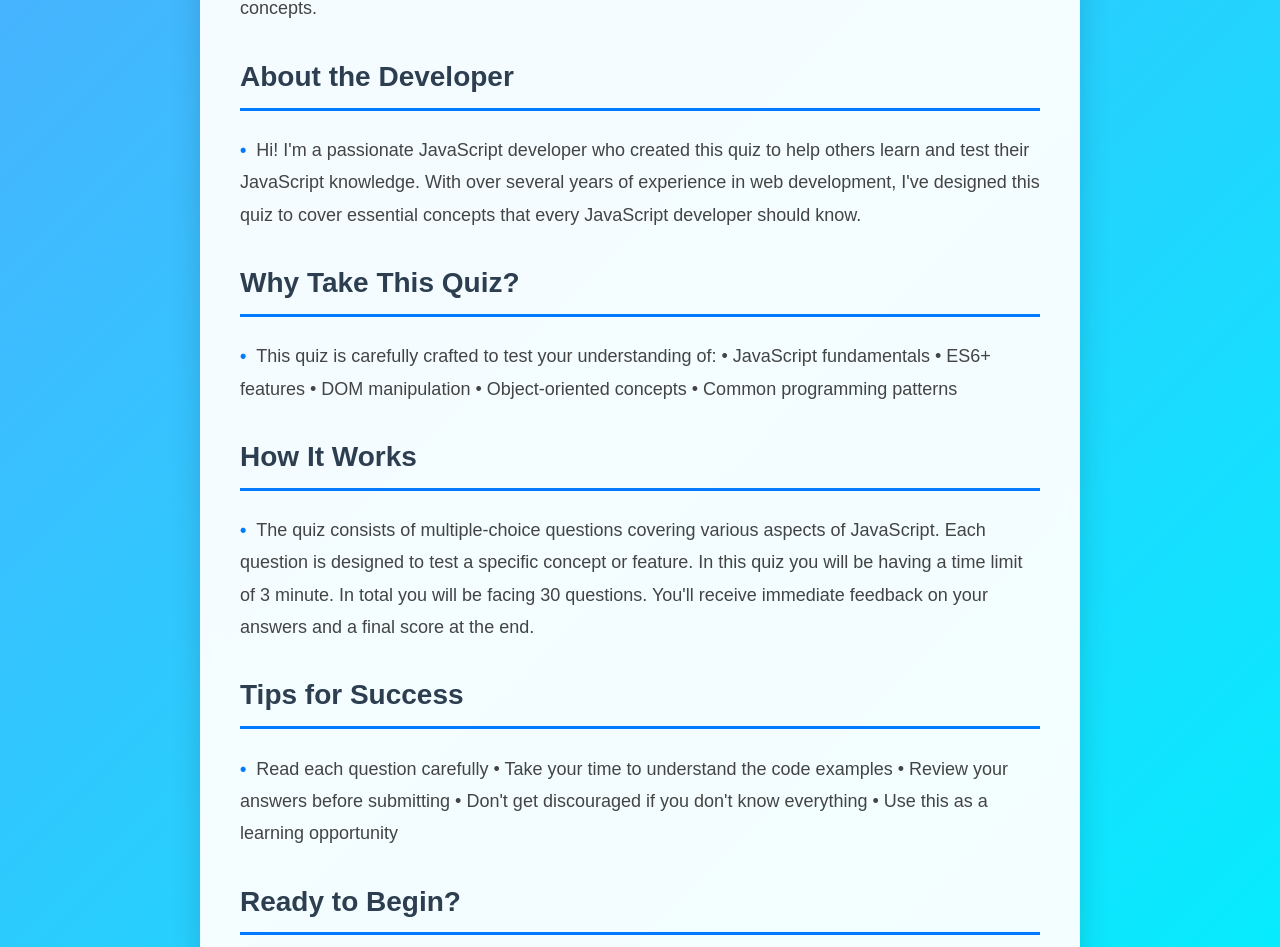
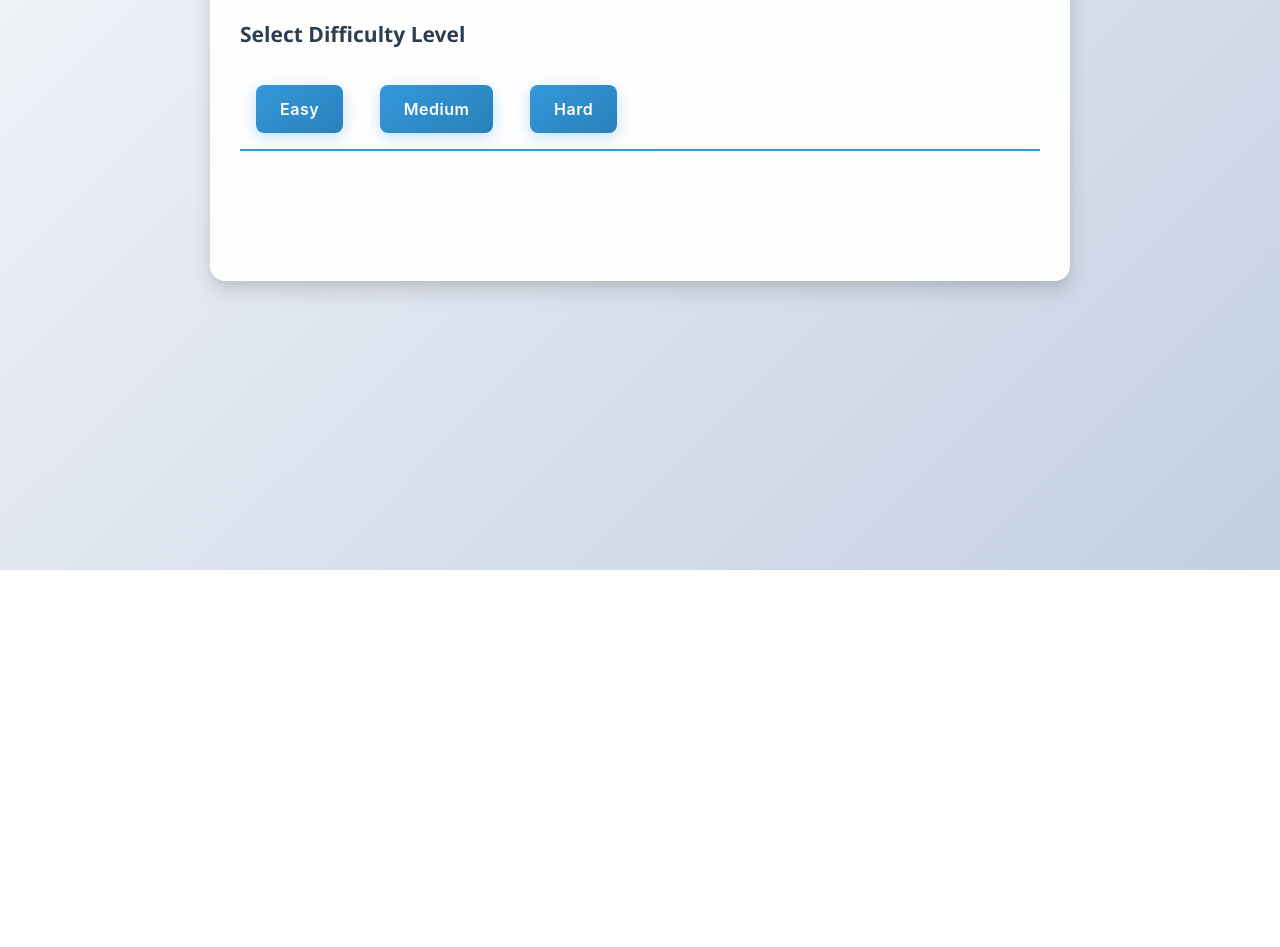
Before and after one commit to Muhibkhan999/Quiz-2, a plain HTML site: page Intro.html in a window 1280 px wide. Shown: the part 290-1237 px from the top of the page. After the commit the page ends 860 px from the top, so only its background shows below. Drawn offline with Linux system fonts and the light colour scheme.

Commit message:
Intro Page Fixed

```diff
--- a/Intro.html
+++ b/Intro.html
@@ -3,51 +3,37 @@
 <head>
     <meta charset="UTF-8">
     <meta name="viewport" content="width=device-width, initial-scale=1.0">
-    <title>JavaScript Quiz</title>
-    <link rel="stylesheet" href="Intro.css">
+    <title>Javascript MCQ Quiz By Muhib and Aaliyan</title>
+    <link rel="stylesheet" href="style.css">
 </head>
 <body>
-    <div class="intro-container">
-        <h1>Welcome to the JavaScript Quiz</h1>
-        <p>
-            JavaScript is a powerful programming language that enables dynamic and interactive content on websites.
-            It's widely used for web development and allows developers to create responsive web applications.
-            Through this quiz, you will test your knowledge of JavaScript fundamentals and key concepts.
-        </p>
-        <h2>About the Developer</h2>
-        <p>
-            Hi! I'm a passionate JavaScript developer who created this quiz to help others learn and test their JavaScript knowledge.
-            With over several years of experience in web development, I've designed this quiz to cover essential concepts that every
-            JavaScript developer should know.
-        </p>
-        <h2>Why Take This Quiz?</h2>
-        <p>
-            This quiz is carefully crafted to test your understanding of:
-            • JavaScript fundamentals
-            • ES6+ features
-            • DOM manipulation
-            • Object-oriented concepts
-            • Common programming patterns
-        </p>
-        <h2>How It Works</h2>
-        <p>
-            The quiz consists of multiple-choice questions covering various aspects of JavaScript. Each question is designed
-            to test a specific concept or feature. In this quiz you will be having a time limit of 3 minute. In total you will be facing 30 questions. You'll receive immediate feedback on your answers and a final score at the end.
-        </p>
-        <h2>Tips for Success</h2>
-        <p>
-             Read each question carefully
-            • Take your time to understand the code examples
-            • Review your answers before submitting
-            • Don't get discouraged if you don't know everything
-            • Use this as a learning opportunity
-        </p>
-        <h2>Ready to Begin?</h2>
-        <p>
-            Test your JavaScript knowledge and discover areas where you can improve. Good luck!
-        </p>
-        <button id="start-btn" onclick="window.location.href='index.html'">Start Quiz</button>
+    <video autoplay muted loop id="background-video">
+        <source src="https://assets.mixkit.co/videos/preview/mixkit-white-abstract-motion-graphics-5054-large.mp4" type="video/mp4">
+    </video>
+
+    <div class="quiz-container">
+        <h1>Dynamic MCQ Quiz</h1>
+
+        <!-- Difficulty Selection Screen -->
+        <div class="difficulty-selection" id="difficulty-selection">
+            <h3>Select Difficulty Level</h3>
+            <button onclick="startQuiz('easy')">Easy</button>
+            <button onclick="startQuiz('medium')">Medium</button>
+            <button onclick="startQuiz('hard')">Hard</button>
+        </div>
+
+        <div id="question-container"></div>
+        <button id="next-btn" onclick="loadNextQuestion()" style="display: none;">Next</button>
+        <div id="result" style="display: none;">
+            <h2>Your Score: <span id="score"></span>/<span id="total-questions"></span></h2>
+        </div>
     </div>
 
+    <div class="timer" id="timer"></div>
+    <div id="progress-container" style="width: 100%; background-color: #f3f3f3; height: 10px; border-radius: 5px; overflow: hidden; margin-bottom: 10px; display: none;">
+        <div id="progress-bar" style="height: 100%; background-color: #4caf50; width: 100%; transition: width 1s ease;"></div>
+    </div>
+
+    <script src="script.js"></script>
 </body>
 </html>
--- a/script.js
+++ b/script.js
@@ -3,159 +3,191 @@ const questions = {
         {
             question: "What keyword is used to declare a variable in JavaScript?",
             options: ["A. var", "B. let", "C. const", "D. All of the above"],
-            correct: "D"
+            correct: "D",
+            example: "var name = 'John';\nlet age = 25;\nconst PI = 3.14;"
         },
         {
             question: "What is the correct way to write a comment in JavaScript?",
             options: ["A. <!-- comment -->", "B. # comment", "C. // comment", "D. /* comment"],
-            correct: "C"
+            correct: "C",
+            example: "// This is a single line comment\n/* This is a\nmulti-line comment */"
         },
         {
             question: "What method is used to add an element at the end of an array?",
             options: ["A. push()", "B. pop()", "C. shift()", "D. unshift()"],
-            correct: "A"
+            correct: "A",
+            example: "let fruits = ['apple', 'banana'];\nfruits.push('orange'); // fruits is now ['apple', 'banana', 'orange']"
         },
         {
             question: "Which method is used to remove the last element from an array?",
             options: ["A. push()", "B. pop()", "C. shift()", "D. unshift()"],
-            correct: "B"
+            correct: "B",
+            example: "let fruits = ['apple', 'banana', 'orange'];\nlet lastFruit = fruits.pop(); // fruits is now ['apple', 'banana']"
         },
         {
             question: "What is the JavaScript keyword to declare a constant variable?",
             options: ["A. var", "B. let", "C. const", "D. constant"],
-            correct: "C"
+            correct: "C",
+            example: "const TAX_RATE = 0.07;\nconst API_KEY = 'abc123';"
         },
         {
             question: "Which event occurs when a user clicks on an HTML element?",
             options: ["A. onmouseclick", "B. onclick", "C. onchange", "D. onmouseover"],
-            correct: "B"
+            correct: "B",
+            example: "button.onclick = function() {\n  alert('Button clicked!');\n};"
         },
         {
             question: "How do you declare a JavaScript array?",
             options: ["A. var colors = 'red', 'green', 'blue'", "B. var colors = ['red', 'green', 'blue']", "C. var colors = (1:'red', 2:'green', 3:'blue')", "D. var colors = 1 = ('red'), 2 = ('green'), 3 = ('blue')"],
-            correct: "B"
+            correct: "B",
+            example: "let numbers = [1, 2, 3, 4];\nlet users = ['John', 'Jane', 'Bob'];"
         },
         {
             question: "Which operator is used to concatenate strings in JavaScript?",
             options: ["A. &", "B. +", "C. .", "D. ,"],
-            correct: "B"
+            correct: "B",
+            example: "let firstName = 'John';\nlet lastName = 'Doe';\nlet fullName = firstName + ' ' + lastName; // 'John Doe'"
         },
         {
             question: "What will Math.floor(4.7) return?",
             options: ["A. 4", "B. 5", "C. 4.7", "D. 4.0"],
-            correct: "A"
+            correct: "A",
+            example: "Math.floor(3.9); // returns 3\nMath.floor(5.1); // returns 5"
         },
         {
             question: "How do you find the length of a string in JavaScript?",
             options: ["A. str.size()", "B. str.length()", "C. str.length", "D. str.size"],
-            correct: "C"
+            correct: "C",
+            example: "let text = 'Hello World';\nlet length = text.length; // length is 11"
         }
     ],
     medium: [
         {
             question: "Which operator is used for strict equality comparison in JavaScript?",
             options: ["A. ==", "B. ===", "C. =", "D. !="],
-            correct: "B"
+            correct: "B",
+            example: "5 === '5' // false\n5 === 5 // true"
         },
         {
             question: "Which function is used to parse a string to an integer in JavaScript?",
             options: ["A. Int.parse()", "B. parseInt()", "C. parseInteger()", "D. toInt()"],
-            correct: "B"
+            correct: "B",
+            example: "parseInt('42'); // returns 42\nparseInt('42px'); // returns 42"
         },
         {
             question: "What is the output of typeof null in JavaScript?",
             options: ["A. null", "B. undefined", "C. object", "D. number"],
-            correct: "C"
+            correct: "C",
+            example: "typeof null; // returns 'object'\ntypeof undefined; // returns 'undefined'"
         },
         {
             question: "What is the correct way to write a function in JavaScript?",
             options: ["A. function = myFunction()", "B. function myFunction()", "C. function:myFunction()", "D. function => myFunction()"],
-            correct: "B"
+            correct: "B",
+            example: "function greet(name) {\n  return 'Hello ' + name;\n}\n\nconst greet = (name) => {\n  return 'Hello ' + name;\n};"
         },
         {
             question: "Which method is used to join all elements of an array into a string?",
             options: ["A. concat()", "B. merge()", "C. join()", "D. combine()"],
-            correct: "C"
+            correct: "C",
+            example: "let fruits = ['apple', 'banana', 'orange'];\nfruits.join(', '); // returns 'apple, banana, orange'"
         },
         {
             question: "What is the purpose of the 'this' keyword in JavaScript?",
             options: ["A. Refers to the previous object", "B. Refers to the current object", "C. Refers to the parent object", "D. Refers to the global object"],
-            correct: "B"
+            correct: "B",
+            example: "const person = {\n  name: 'John',\n  greet() {\n    return 'Hi, I am ' + this.name;\n  }\n};"
         },
         {
             question: "What is the correct way to write an IF statement in JavaScript?",
             options: ["A. if i = 5 then", "B. if i == 5 then", "C. if (i == 5)", "D. if i = 5"],
-            correct: "C"
+            correct: "C",
+            example: "let age = 18;\nif (age >= 18) {\n  console.log('Adult');\n} else {\n  console.log('Minor');\n}"
         },
         {
             question: "What is the correct way to write a FOR loop in JavaScript?",
             options: ["A. for (i <= 5; i++)", "B. for (i = 0; i <= 5)", "C. for i = 1 to 5", "D. for (i = 0; i <= 5; i++)"],
-            correct: "D"
+            correct: "D",
+            example: "for (let i = 0; i < 5; i++) {\n  console.log(i);\n} // prints 0,1,2,3,4"
         },
         {
             question: "Which method removes the first element of an array?",
             options: ["A. shift()", "B. remove()", "C. delete()", "D. pop()"],
-            correct: "A"
+            correct: "A",
+            example: "let numbers = [1, 2, 3];\nlet first = numbers.shift(); // numbers is now [2, 3], first is 1"
         },
         {
             question: "What is the result of 3 + '7' in JavaScript?",
             options: ["A. 10", "B. 37", "C. '37'", "D. Error"],
-            correct: "C"
+            correct: "C",
+            example: "3 + '7'; // returns '37'\n'3' + '7'; // returns '37'\n3 + 7; // returns 10"
         }
     ],
     hard: [
         {
             question: "What is the purpose of the 'async' keyword in JavaScript?",
             options: ["A. Makes a function run synchronously", "B. Declares an asynchronous function", "C. Stops function execution", "D. Creates a new thread"],
-            correct: "B"
+            correct: "B",
+            example: "async function fetchData() {\n  const response = await fetch('https://api.example.com/data');\n  const data = await response.json();\n  return data;\n}"
         },
         {
             question: "How do you create a Promise in JavaScript?",
             options: ["A. new Promise()", "B. Promise.create()", "C. Promise.new()", "D. createPromise()"],
-            correct: "A"
+            correct: "A",
+            example: "const promise = new Promise((resolve, reject) => {\n  setTimeout(() => {\n    resolve('Success!');\n  }, 1000);\n});"
         },
         {
             question: "What does the 'spread' operator (...) do in JavaScript?",
             options: ["A. Concatenates arrays", "B. Expands elements", "C. Creates a copy", "D. All of the above"],
-            correct: "D"
+            correct: "D",
+            example: "const arr1 = [1, 2, 3];\nconst arr2 = [...arr1, 4, 5]; // [1, 2, 3, 4, 5]\nconst obj = { ...{ x: 1 }, y: 2 }; // { x: 1, y: 2 }"
         },
         {
             question: "Which method is used to convert a JSON string to an object?",
             options: ["A. JSON.parse()", "B. JSON.stringify()", "C. JSON.toObject()", "D. JSON.convert()"],
-            correct: "A"
+            correct: "A",
+            example: "const jsonString = '{\"name\":\"John\",\"age\":30}';\nconst obj = JSON.parse(jsonString); // { name: 'John', age: 30 }"
         },
         {
             question: "What is the purpose of the 'map' method in JavaScript?",
             options: ["A. Creates a new object", "B. Modifies the original array", "C. Creates a new array with results", "D. Filters array elements"],
-            correct: "C"
+            correct: "C",
+            example: "const numbers = [1, 2, 3];\nconst doubled = numbers.map(x => x * 2); // [2, 4, 6]"
         },
         {
             question: "What is destructuring in JavaScript?",
             options: ["A. Breaking down code", "B. Extracting values from objects/arrays", "C. Removing elements", "D. Creating objects"],
-            correct: "B"
+            correct: "B",
+            example: "const person = { name: 'John', age: 30 };\nconst { name, age } = person;\n\nconst colors = ['red', 'green', 'blue'];\nconst [first, second] = colors;"
         },
         {
             question: "What is the purpose of the 'reduce' method?",
             options: ["A. Reduces array size", "B. Accumulates values", "C. Removes duplicates", "D. Sorts elements"],
-            correct: "B"
+            correct: "B",
+            example: "const numbers = [1, 2, 3, 4];\nconst sum = numbers.reduce((acc, curr) => acc + curr, 0); // 10"
         },
         {
             question: "Which method is used to check if an array includes a certain element?",
             options: ["A. contains()", "B. has()", "C. includes()", "D. exists()"],
-            correct: "C"
+            correct: "C",
+            example: "const fruits = ['apple', 'banana', 'orange'];\nfruits.includes('banana'); // true\nfruits.includes('grape'); // false"
         },
         {
             question: "What is the purpose of the 'Set' object in JavaScript?",
             options: ["A. Store unique values", "B. Store ordered values", "C. Store key-value pairs", "D. Store functions"],
-            correct: "A"
+            correct: "A",
+            example: "const uniqueNumbers = new Set([1, 1, 2, 2, 3]);\nconsole.log([...uniqueNumbers]); // [1, 2, 3]"
         },
         {
             question: "What is the difference between 'null' and 'undefined'?",
             options: ["A. They are the same", "B. null is assigned, undefined is not", "C. undefined is assigned, null is not", "D. No difference"],
-            correct: "B"
+            correct: "B",
+            example: "let x;\nconsole.log(x); // undefined\n\nlet y = null;\nconsole.log(y); // null"
         }
     ]
 };
+
+
 let currentQuestion = 0;
 let score = 0;
 let selectedDifficulty = '';
```
Also changed, not shown: index.html (+42 -28 lines).
